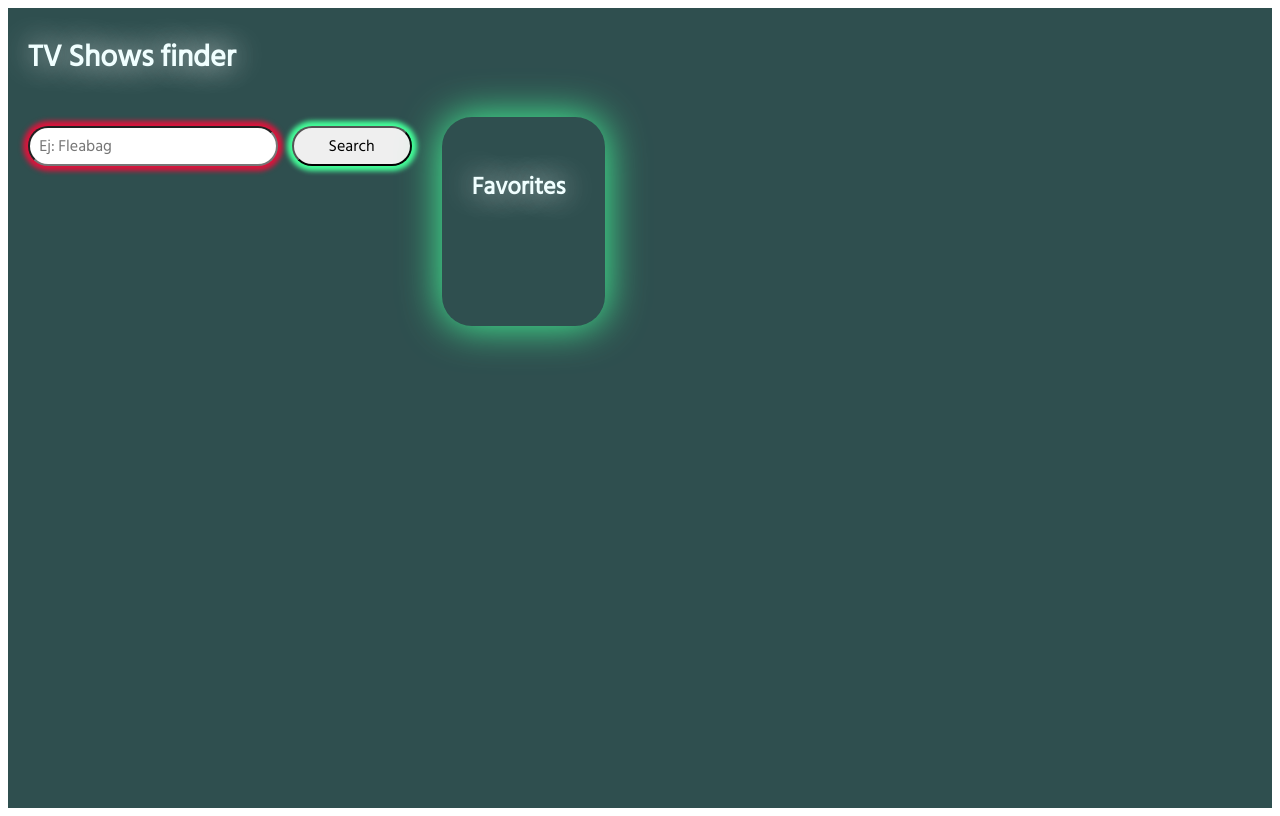
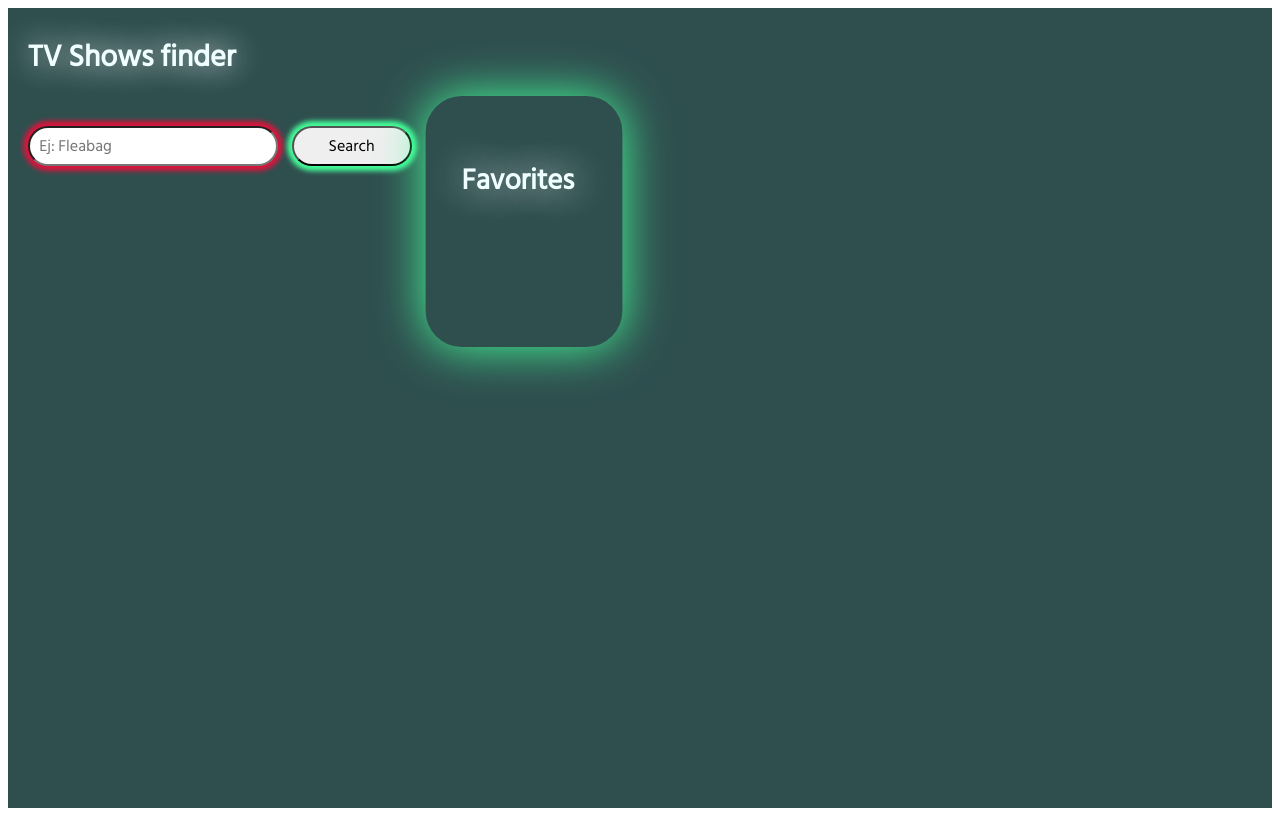
Before and after one commit to Adalab/modulo-2-evaluacion-final-RosaBF, a website: page docs/index.html in a window 1280 px wide. In both pictures the pointer is over the element "Favorites". Drawn offline with nearby package versions, Linux system fonts and the light colour scheme; files that its build step writes are made by us from their sources.

Commit message:
fix css styles

```diff
--- a/src/scss/pages/_index.scss
+++ b/src/scss/pages/_index.scss
@@ -22,6 +22,11 @@
   padding-bottom: 40px;
   box-shadow: 0 0 40px #4f9;
   align-items: flex-start;
+  &:hover {
+    transform: scale(1.2);
+    color: darkgreen;
+    box-shadow: 0 0 40px #4f9;
+  }
 }
 
 .button {
```
